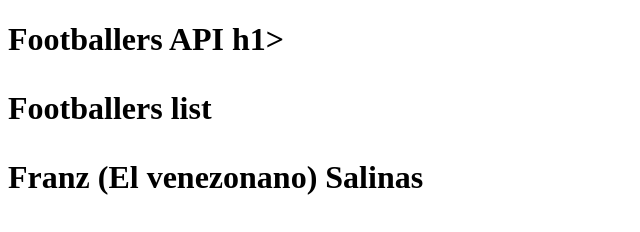
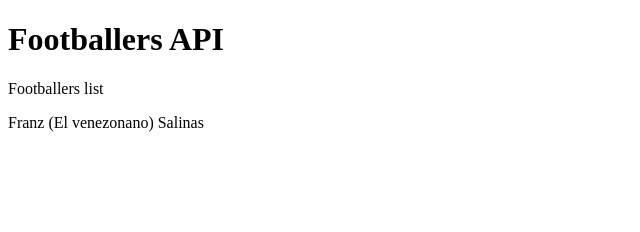
Before and after one commit to FranzSalinas/202309-w6ch5-franz-salinas-backend, a website: page public/index.html in a window 1280 px wide. Shown: the whole page, without its empty margins (0-640 px from the left). Drawn offline with Linux system fonts and the light colour scheme.

Commit message:
Fixing html

```diff
--- a/public/index.html
+++ b/public/index.html
@@ -9,9 +9,9 @@
 </head>
 
 
-<h1>Footballers API </>h1>
-  <p> <a href="/footballers"></a> Footballers list</p>
-  <p>Franz (El venezonano) Salinas</p>
-  </body>
+<h1>Footballers API </h1>
+<p> <a href="/footballers"></a> Footballers list</p>
+<p>Franz (El venezonano) Salinas</p>
+</body>
 
 </html>
```
